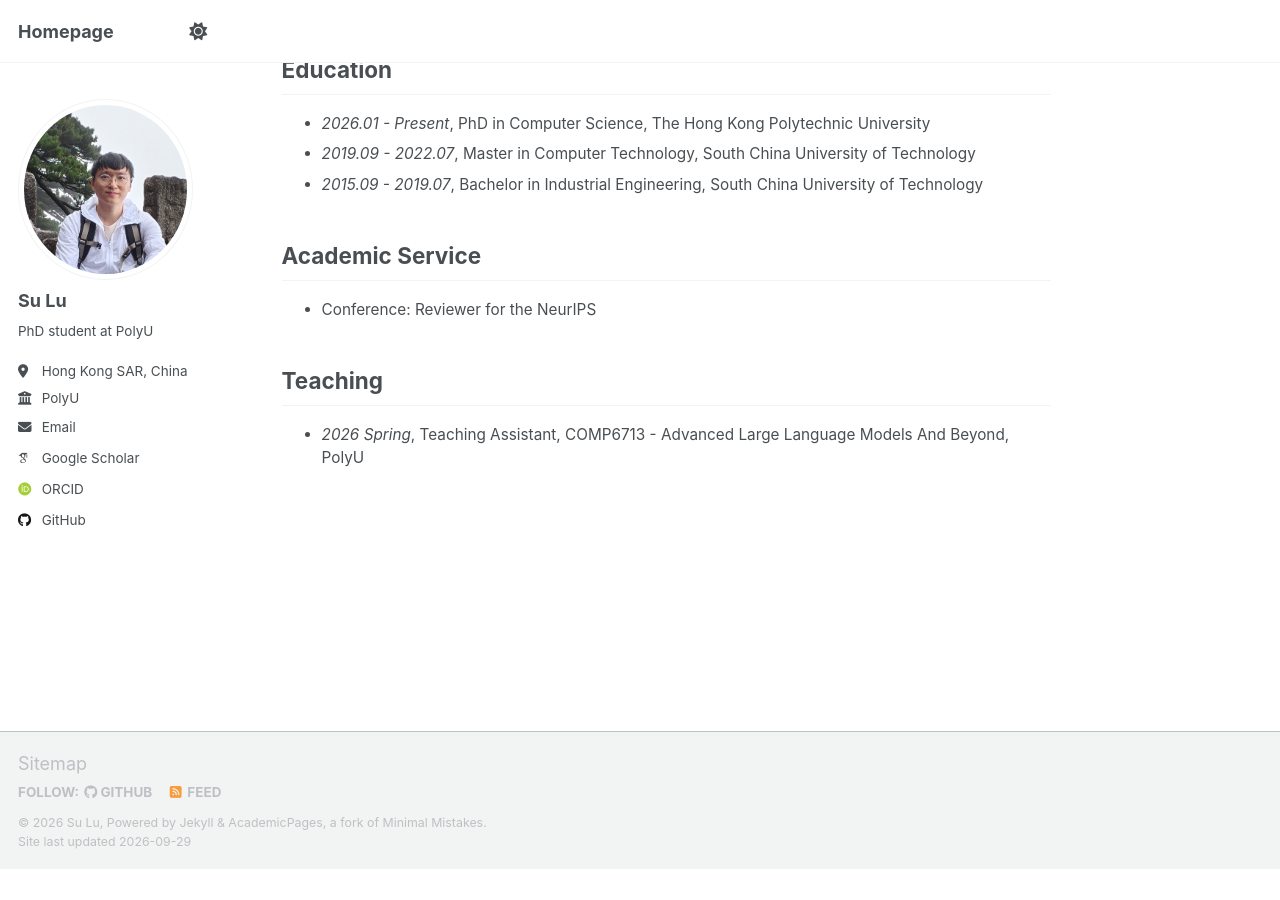
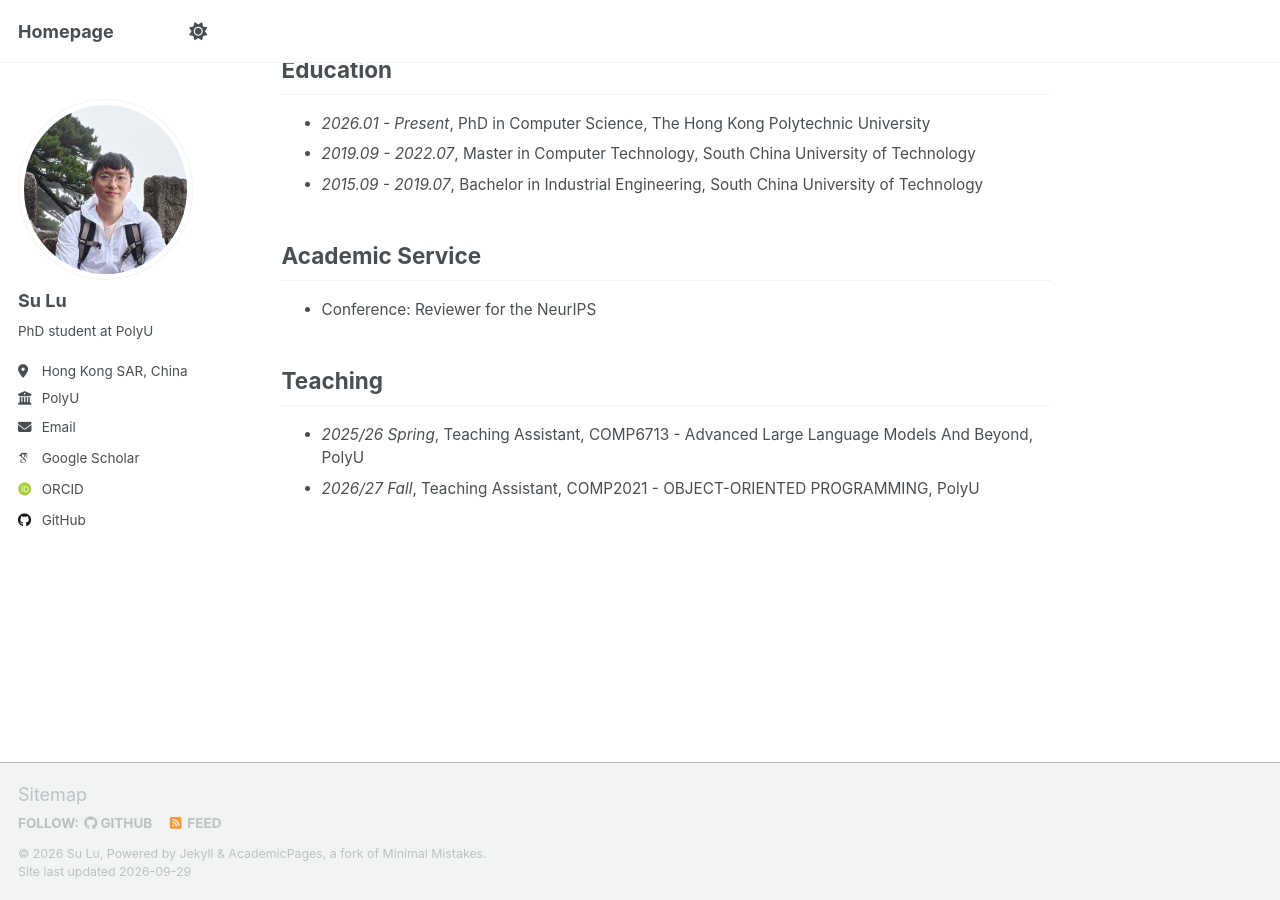
Before and after one commit to luppx/luppx.github.io, a Jekyll site: the page built from _pages/about.md, in a window 1280 px wide and 900 px high, scrolled down 1400 px. Built offline with Jekyll 4.4.1, drawn with Linux system fonts in a browser that asks for light colours; some web fonts are replaced; a script that is not in the unit is left out; before the commit the page ends 2269 px from its top, so only the background shows below that.

Commit message:
update teaching experience

```diff
--- a/_pages/about.md
+++ b/_pages/about.md
@@ -50,4 +50,5 @@ My current research interests primarily focus on Large Language Models (LLMs), w
 * Conference: Reviewer for the NeurIPS
 
 ## Teaching
-* *2026 Spring*, Teaching Assistant, COMP6713 - Advanced Large Language Models And Beyond, PolyU
+* *2025/26 Spring*, Teaching Assistant, COMP6713 - Advanced Large Language Models And Beyond, PolyU
+* *2026/27 Fall*, Teaching Assistant, COMP2021 - OBJECT-ORIENTED PROGRAMMING, PolyU
```
